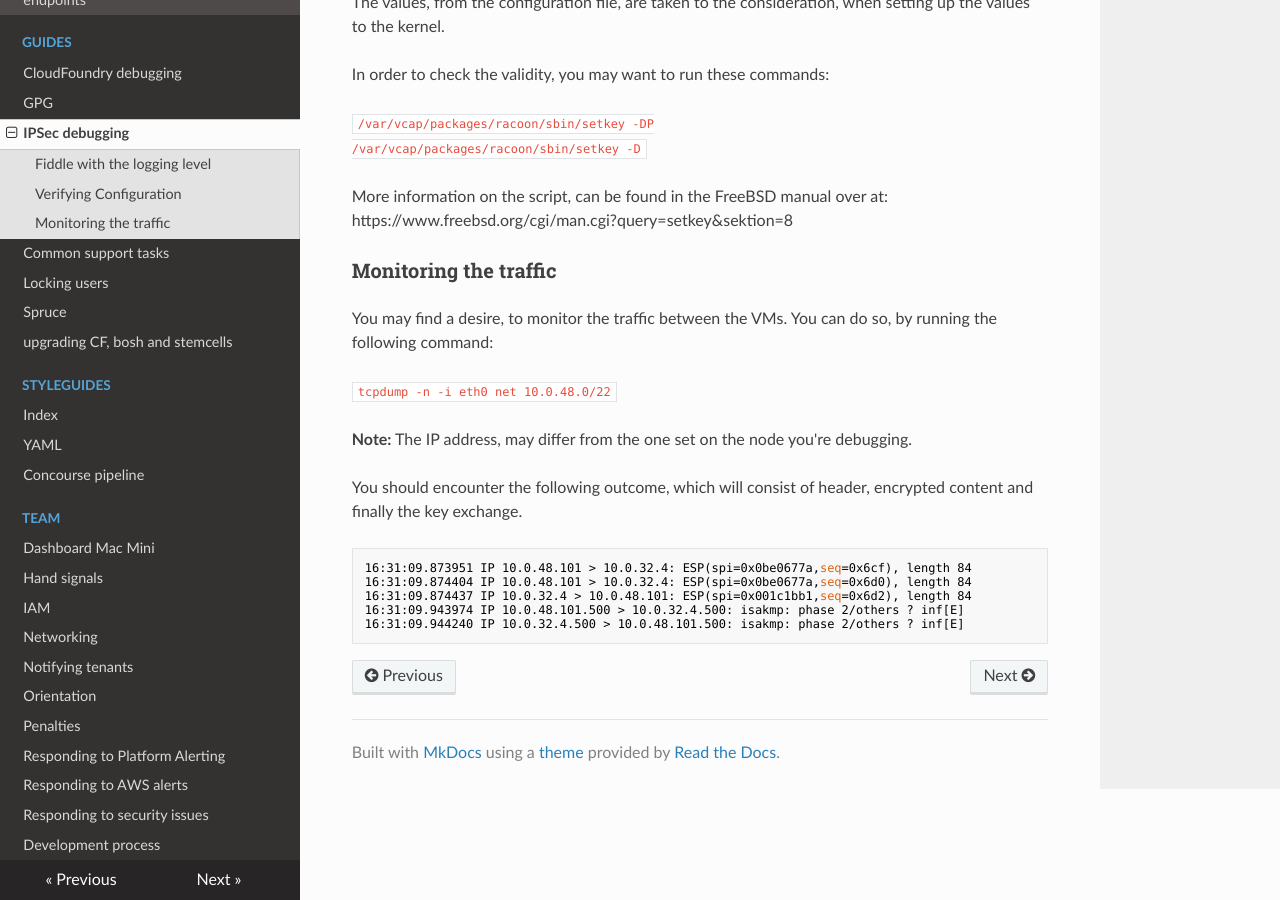
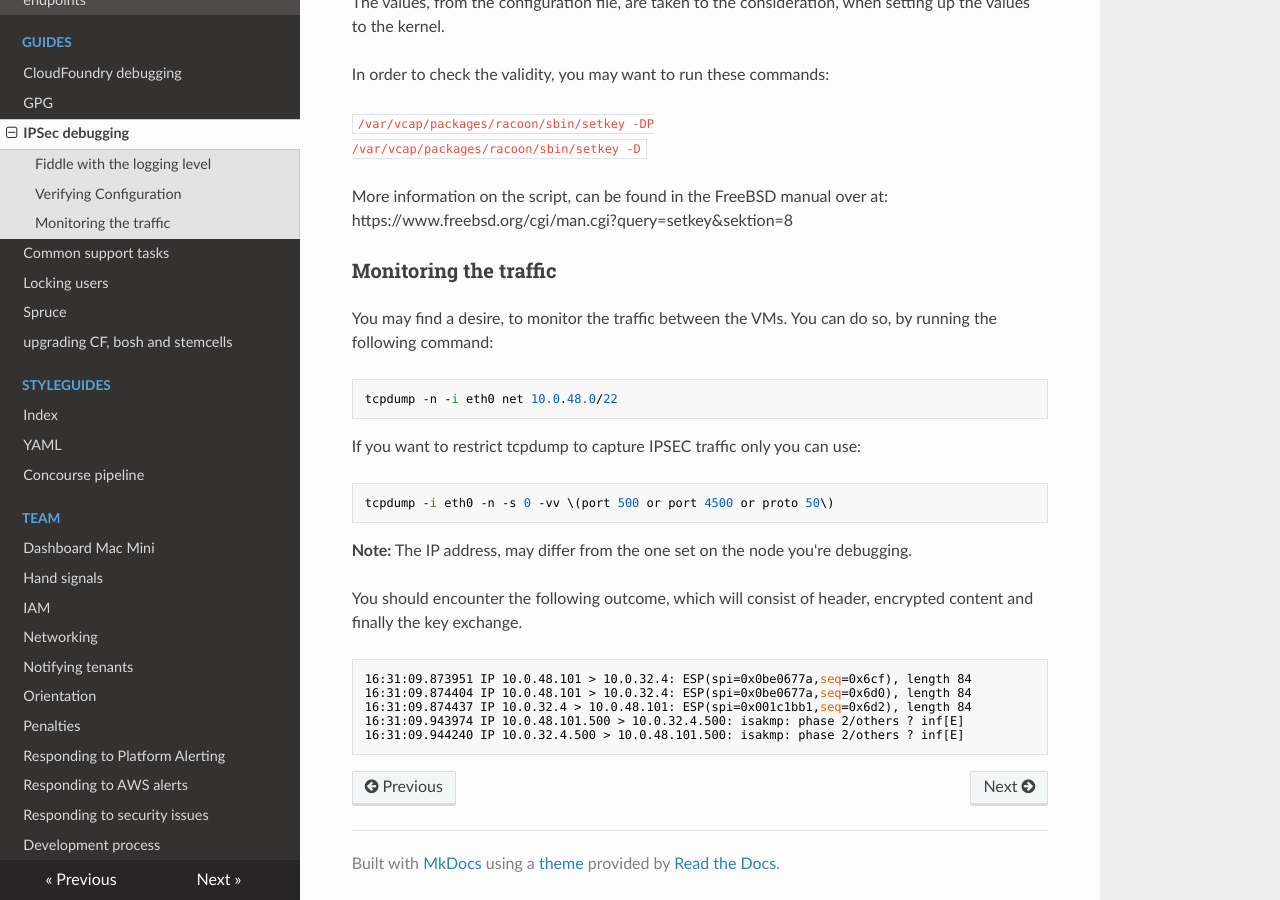
Before and after one commit to alphagov/paas-team-manual, an MkDocs documentation site: the page built from docs/guides/IPSec_debugging.md, in a window 1280 px wide and 900 px high, scrolled down 991 px. Built offline with MkDocs 1.6.1, drawn with Linux system fonts in a browser that asks for light colours; nearby versions of some CDN libraries.

Commit message:
Add a tcpdump command that filters IPSEC
I found this command quite useful when debugging IPSEC.

````diff
--- a/docs/guides/IPSec_debugging.md
+++ b/docs/guides/IPSec_debugging.md
@@ -60,9 +60,15 @@ More information on the script, can be found in the FreeBSD manual over at: http
 
 You may find a desire, to monitor the traffic between the VMs. You can do so, by running the following command:
 
-``
+```
 tcpdump -n -i eth0 net 10.0.48.0/22
-``
+```
+
+If you want to restrict tcpdump to capture IPSEC traffic only you can use:
+
+```
+tcpdump -i eth0 -n -s 0 -vv \(port 500 or port 4500 or proto 50\)
+```
 
 **Note:** The IP address, may differ from the one set on the node you're debugging.
 
````
